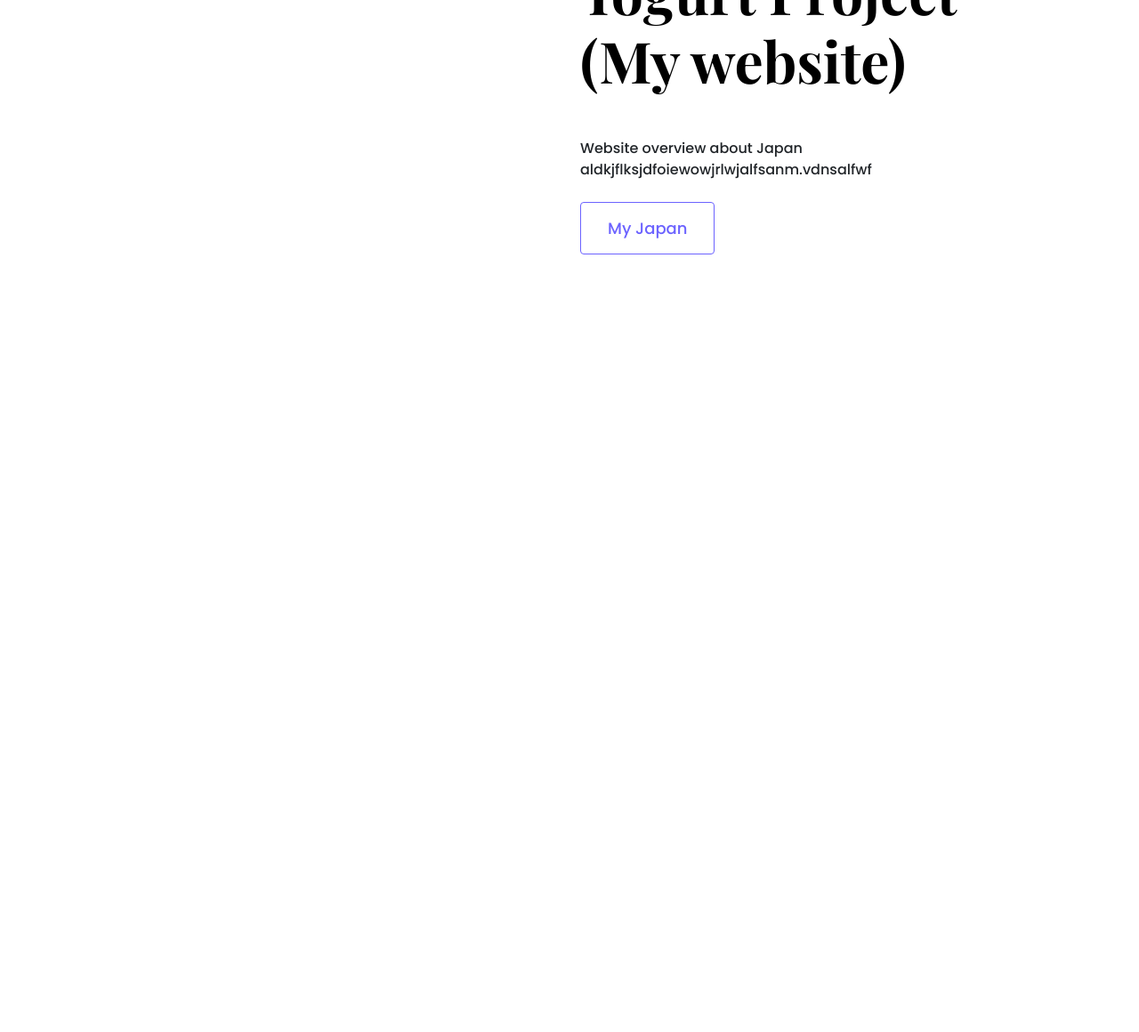
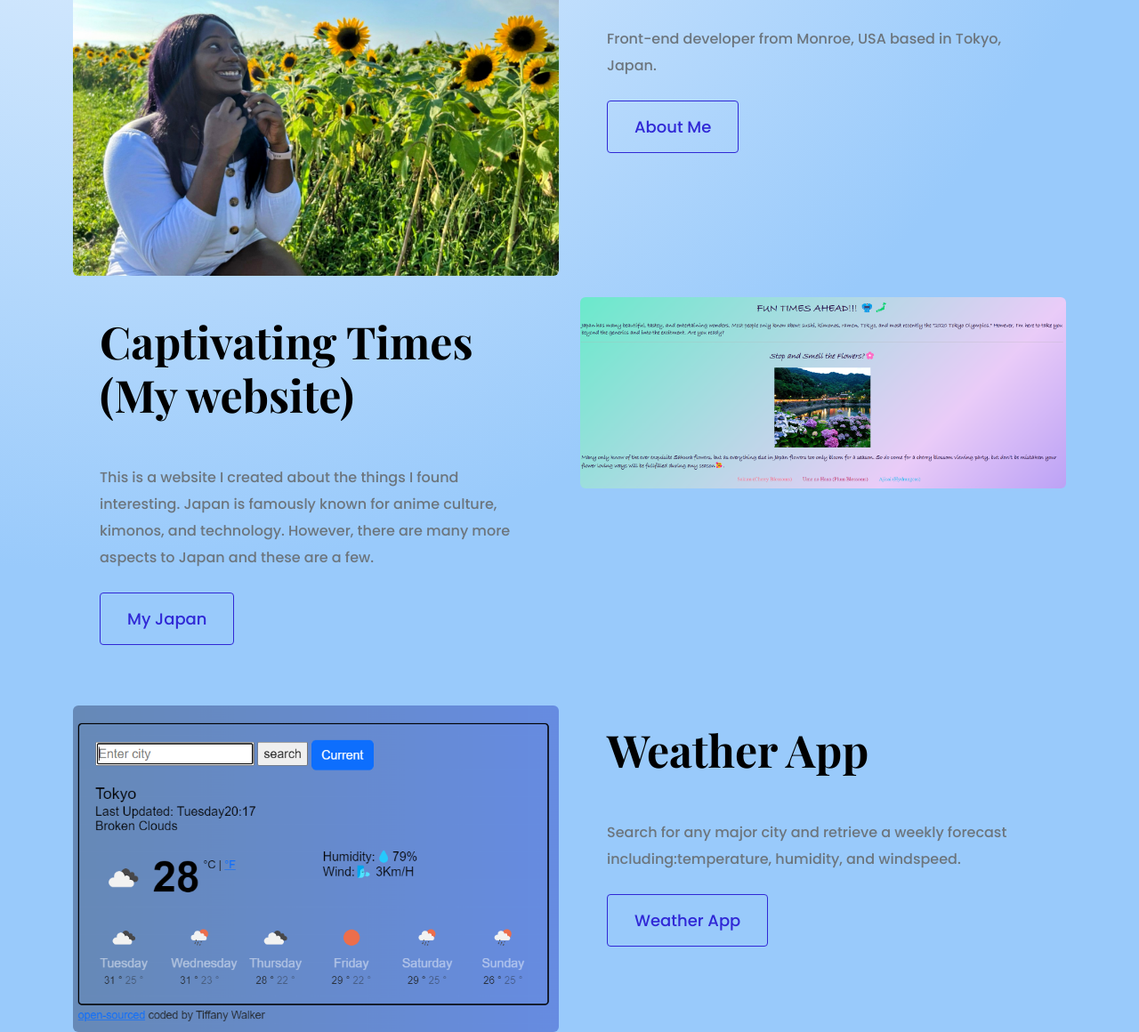
Before and after one commit to 4theloveoflife/portfolio-project, a plain HTML site: page index.html in a window 1280 px wide. Shown: the part 752-1912 px from the top of the page at 89% size. Before the commit the page ends 1038 px from the top, so only its background shows below. Drawn offline with nearby package versions, Linux system fonts and the light colour scheme.

Commit message:
added images
added images for project
changed background
added paragraph text for each project

```diff
--- a/index.html
+++ b/index.html
@@ -19,7 +19,7 @@
 </head>
 <body>
         <div class="hero">
-            <p> Hello, I am </p>
+            <p> 👋🏿Hello, I am </p>
             <h1> Tiffany Walker</h1>
             <h2 class="mb-5">Front-end developer based in Tokyo, Japan</h2>
             <div>
@@ -33,19 +33,56 @@
             Javascript, and Bootstrap.
         </p>
         <div class="container">
-            <div class="row">
-                <div class="col-6">
+      <div class="row mb-4">
+        <div class="col-sm-6 d-none d-lg-block">
+            <img src="images/sunflowermoment.jpg" class="img-fluid rounded" alt="me in a field of sunflowers" />
         </div>
-                 <div class="col-6">
+        <div class="col-sm-6">
+             <div class="project-description">
               <h2 class="mb-5">
-            Yogurt Project (My website)
+               About Me
              </h2>
-        <p class="mb-4">
-            Website overview about Japan
-        aldkjflksjdfoiewowjrlwjalfsanm.vdnsalfwf
+           <p class="mb-4 text-muted">
+            Front-end developer from Monroe, USA based in Tokyo, Japan.
+          </p>
+         <a href="#" class="btn btn-branding-outline">About Me</a>
+         </div>
+       </div>
+      </div>
+    <div class="row mt-4">
+        <div class="col-sm-6">
+                <div class="project-description">
+                    <h2 class="mb-5">
+                        Captivating Times (My website)
+                    </h2>
+                    <p class="mb-4 text-muted">
+                       This is a website I created about the things I found interesting. Japan is famously known for anime culture, kimonos, and technology. However, there are many more aspects to Japan and these
+                       are a few.
                     </p>
                     <a href="#" class="btn btn-branding-outline">My Japan</a>
                     </div>
                    </div>
+        <div class="col-sm-6 d-none d-lg-block">
+            <img src="images/my-japan.png" class="img-fluid rounded my-japan" alt="hydrengas" />
+        </div>
+        </div>
+               <div class=" row mt-5">
+                         <div class="col-sm-6 d-none d-lg-block">
+                        <img src="images/weatherapp.png" class="img-fluid rounded" alt="one week weather forecast" />
+                    </div>
+                    <div class="col-sm-6">
+                        <div class="project-description">
+                            <h2 class="mb-5">
+                                Weather App
+                            </h2>
+                            <p class="mb-4 text-muted">
+                                Search for any major city and retrieve a weekly forecast including:temperature, humidity, and windspeed.
+                            </p>
+                            <a href="#" class="btn btn-branding-outline">Weather App</a>
+                        </div>
+                    </div>
+                </div>
+        </div>
+
     </body>
 </html>
--- a/styles/portfolio.css
+++ b/styles/portfolio.css
@@ -4,8 +4,8 @@ font-family: 'Poppins',
 sans-serif; */
 
 :root {
-    --branding-color: rgba(108, 99, 255, 1);
-    --secondary-color:#f9f7fe;
+    --branding-color: rgb(48, 40, 214);
+    --secondary-color: #ffda03;
     --heading-font-family: 'Playfair Display',
         serif;
         --default-font-family: 'Poppins',
@@ -14,6 +14,7 @@ sans-serif; */
 
 body{
     font-family: var(--default-font-family);
+    background: radial-gradient(1224px at 10.6% 8.8%, rgb(255, 255, 255) 0%, rgb(153, 202, 251) 100.2%);
 }
 
 h1,
@@ -29,37 +30,38 @@ h6 {
 
 h1{
     font: size 96px;
+    color: #272142;
 }
 
 h2{
-    font-size:64px;
+    font-size:50px;
 }
 
 p{
 
     font-weight: normal;
     font-size:16px;
-    line-height: 1.5;
+    line-height: 30px;
 }
 
 .hero{
 
     background: var(--secondary-color);
     text-align: center;
-    padding: 160px 20px;
+    padding: 140px 20px;
 }
 
 .hero p{
     font-size:36px;
     font-weight:bold;
-    margin: 0;
+    margin: 10px auto;
     color: #272142;
 }
 
 .hero h2{
     font-family:var(--default-font-family);
     font-weight: normal;
-    line-height: 2;
+    line-height: 1.4;
     font-size: 24px;
 }
 
@@ -80,3 +82,28 @@ p{
         line-height: 27px;
         padding: 15px 30px;
 }
+
+.project-description{
+    padding: 20px 30px;
+}
+
+.image-fluid{
+    max-width:100px;
+    height:auto;
+}
+
+
+
+@media (max-width:900px ){
+h2{
+    font-size: 40px;
+}
+
+.hero {
+    padding: 50px 20px;
+}
+    .project-description{
+        padding:0;
+        text-align: center;
+}
+}
```
Also changed, not shown: images/my-japan.png (added), images/sunflowermoment.jpg (added), images/weatherapp.png (added). Lines whose indentation alone changed are shown as unchanged.
